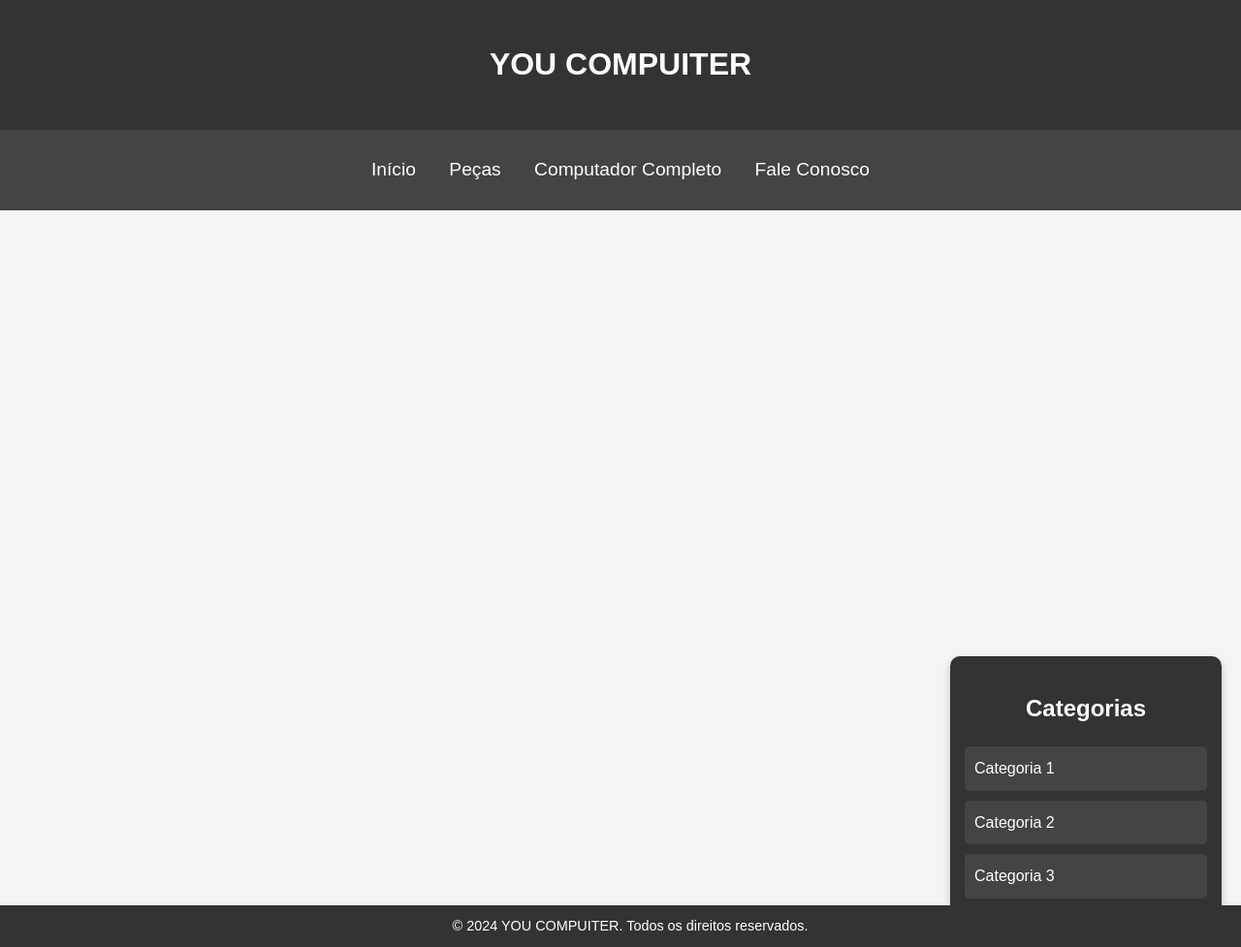
After one commit to farinhagp/projeto-YOU-COMPUITER, a PHP site: page /sidebar.php in a window 1280 px wide. The commit adds this page. Shown: the whole page at 97% size. Run offline with PHP 8.4, Linux system fonts and the light colour scheme.

Commit message:
Sidebar-de-categorias

```diff
--- a/css/style.css
+++ b/css/style.css
@@ -128,3 +128,45 @@ form input[type="submit"]:hover {
     font-family: 'Press Start', sans-serif; /* Aplica a fonte... */
     font-size: 16px;
 }
+
+    /* Estilo da sidebar quadrada fixa no canto */
+    .sidebar {
+        width: 250px;
+        height: 250px;
+        background-color: #333;
+        color: white;
+        padding: 15px;
+        position: fixed;
+        bottom: 20px; /* Ajusta para o canto inferior */
+        right: 20px; /* Ajusta para o canto direito */
+        border-radius: 10px; /* Bordas arredondadas */
+        box-shadow: 0 4px 8px rgba(0, 0, 0, 0.2);
+        overflow-y: auto; /* Permite rolagem se as categorias forem longas */
+    }
+
+    .sidebar h2 {
+        text-align: center;
+        margin-bottom: 20px;
+    }
+
+    .sidebar ul {
+        list-style-type: none;
+        padding: 0;
+    }
+
+    .sidebar ul li {
+        margin: 10px 0;
+    }
+
+    .sidebar ul li a {
+        text-decoration: none;
+        color: white;
+        padding: 10px;
+        display: block;
+        background-color: #444;
+        border-radius: 5px;
+    }
+
+    .sidebar ul li a:hover {
+        background-color: #575757;
+    }
--- /dev/null
+++ b/sidebar.php
@@ -0,0 +1,23 @@
+<?php
+include_once 'topo.php';
+include_once 'menu.php';
+?>
+
+<div class="sidebar">
+
+<h2>Categorias</h2>
+        <ul>
+            <li><a href="#">Categoria 1</a></li>
+            <li><a href="#">Categoria 2</a></li>
+            <li><a href="#">Categoria 3</a></li>
+            <li><a href="#">Categoria 4</a></li>
+            <li><a href="#">Categoria 5</a></li>
+            <li><a href="#">Categoria 6</a></li>
+        </ul>
+</div>
+
+<link rel="stylesheet" href="css/style.css">
+
+<?php
+include_once 'rodape.php';
+?>
```
